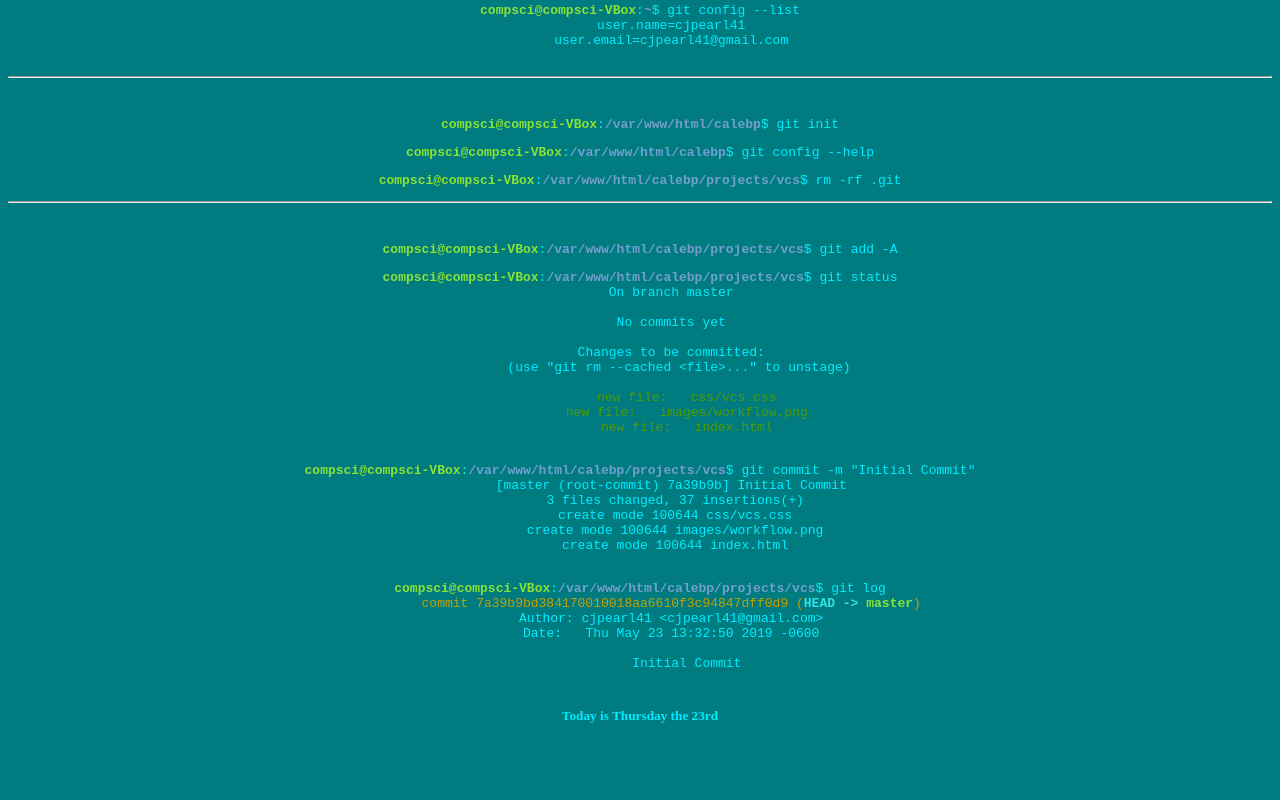
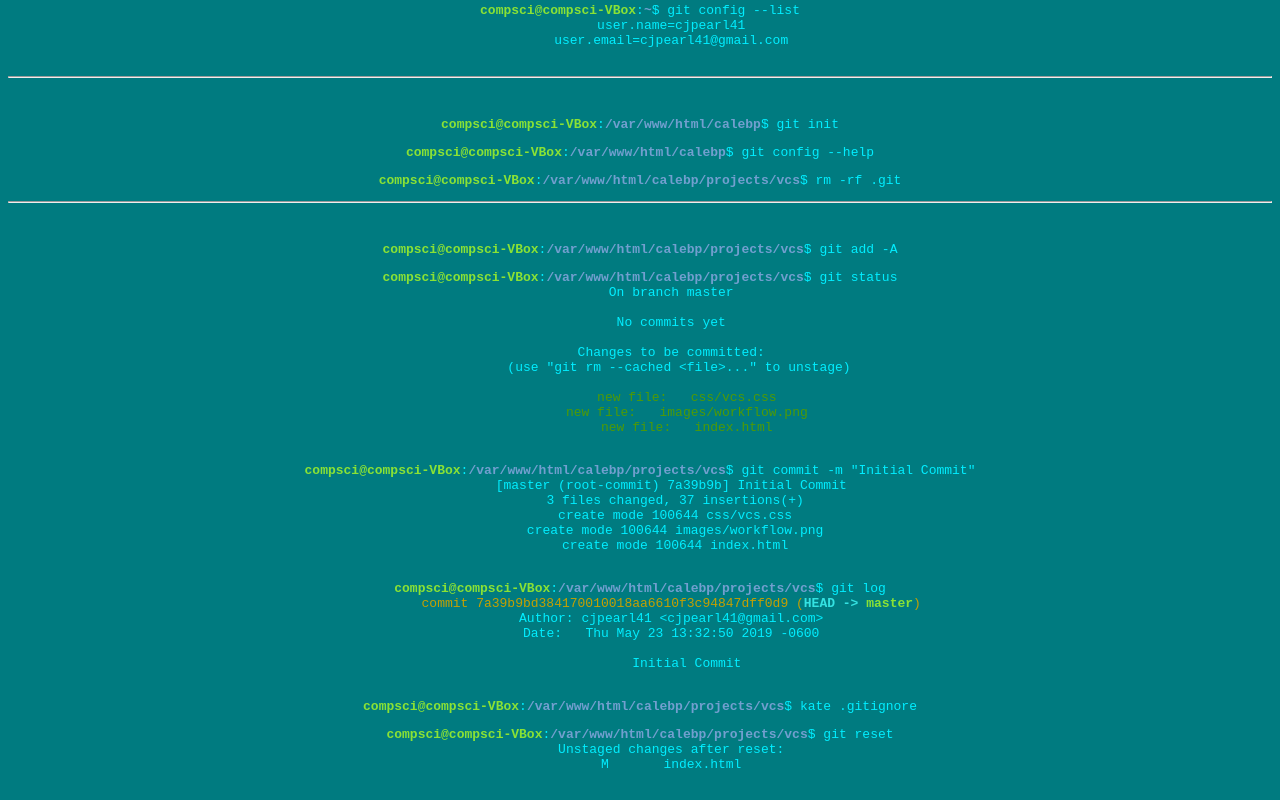
Before and after one commit to cjpearl41/vcs, a plain HTML site: page index.html in a window 1280 px wide. Shown: the part 538-1338 px from the top of the page. Before the commit the page ends 1284 px from the top, so only its background shows below. Drawn offline with Linux system fonts and the light colour scheme.

Commit message:
Added more examples of code to index and added gitignore

```diff
--- a/index.html
+++ b/index.html
@@ -58,7 +58,10 @@
 
             Initial Commit
     </pre>
-
-    <h5>Today is Thursday the 23rd</h5>
+    <pre><font color="#8AE234"><b>compsci@compsci-VBox</b></font>:<font color="#729FCF"><b>/var/www/html/calebp/projects/vcs</b></font>$ kate .gitignore</pre>
+    <pre><font color="#8AE234"><b>compsci@compsci-VBox</b></font>:<font color="#729FCF"><b>/var/www/html/calebp/projects/vcs</b></font>$ git reset
+        Unstaged changes after reset:
+        M	index.html
+    </pre>
 </body>
 </html>
```
Also changed, not shown: 1 other file.
